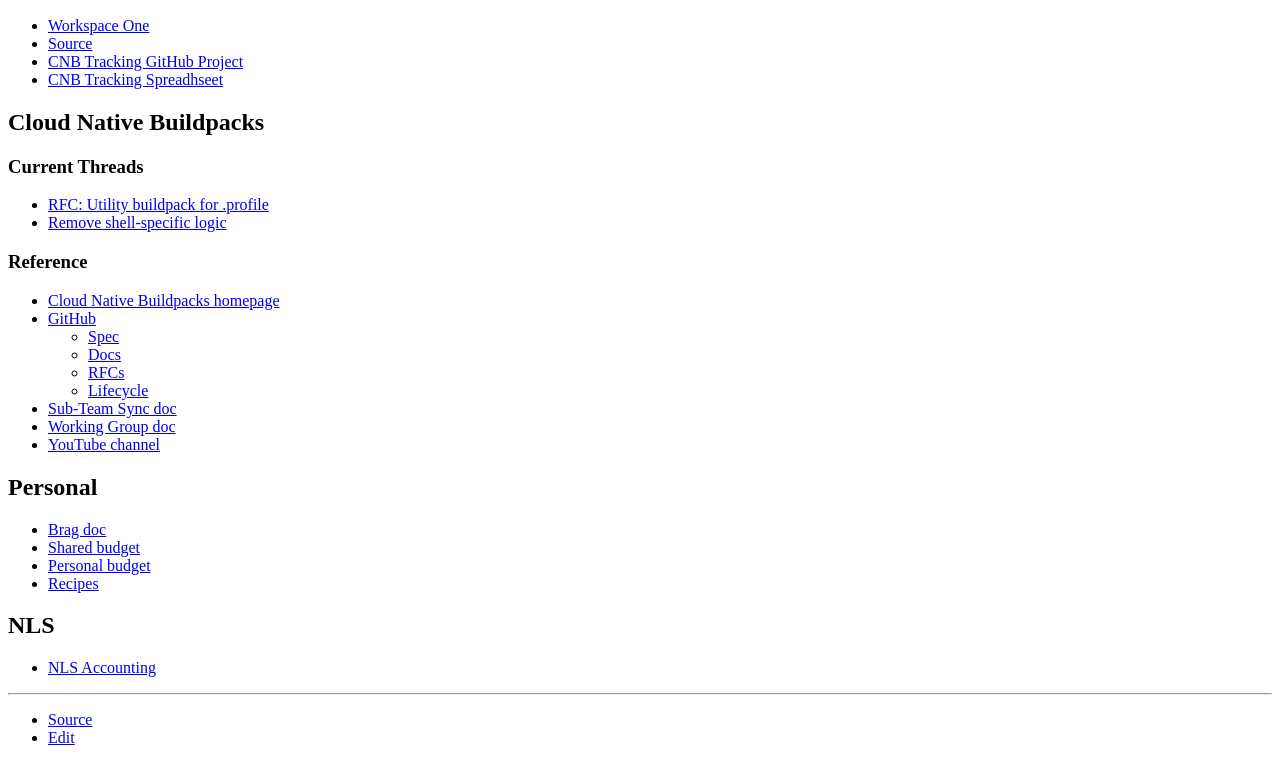
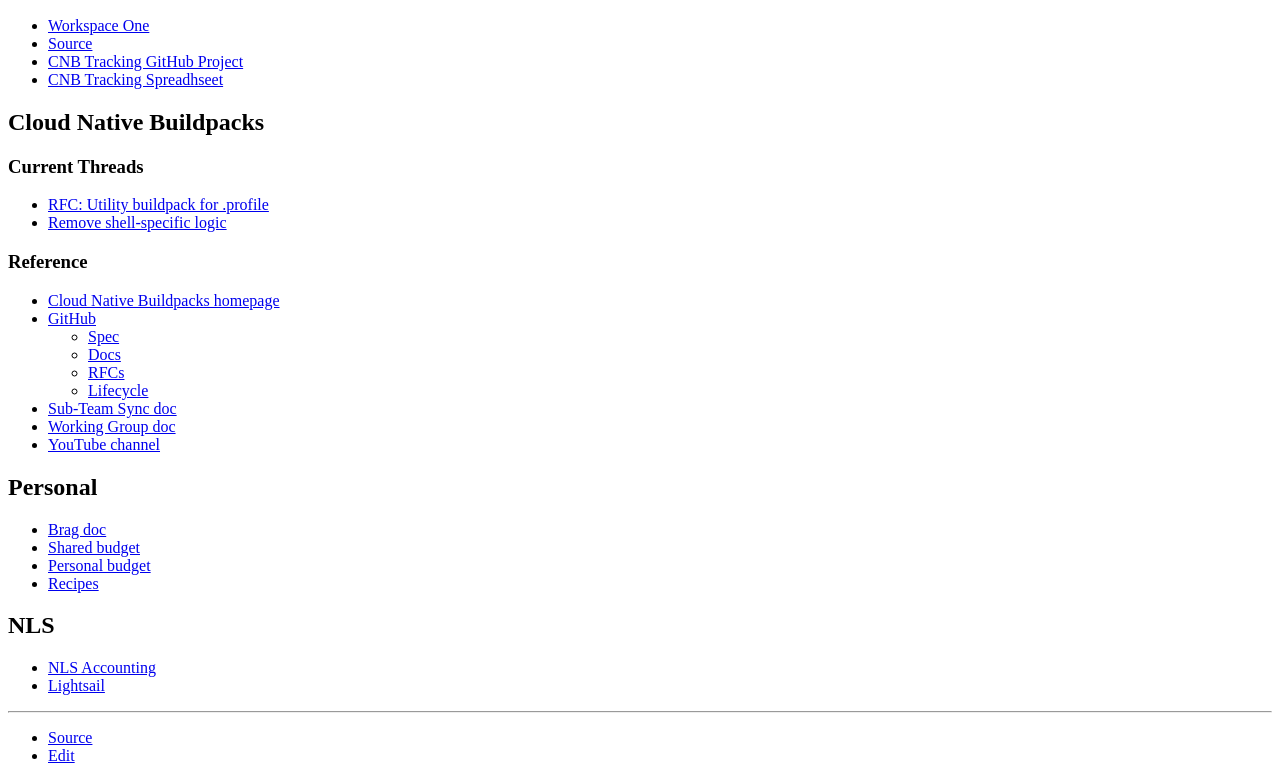
Before and after one commit to mboldt/mboldt.github.io, a plain HTML site: page index.html in a window 1280 px wide. Shown: the part 110-891 px from the top of the page. Drawn offline with Linux system fonts and the light colour scheme.

Commit message:
Add Lightsail link

```diff
--- a/index.html
+++ b/index.html
@@ -43,6 +43,7 @@
     <h2>NLS</h2>
     <ul>
       <li><a href="https://docs.google.com/spreadsheets/d/17neGPqlZ2zsGV_1MY0zn-q2rVjx9oy2JUEfUD2kqtLU/edit">NLS Accounting</a></li>
+      <li><a href="https://lightsail.aws.amazon.com/">Lightsail</a></li>
     </ul>
     <footer>
       <hr>
```
